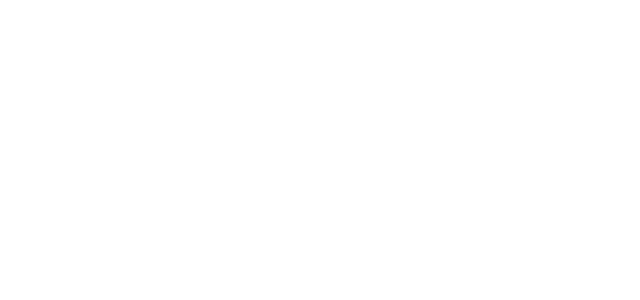
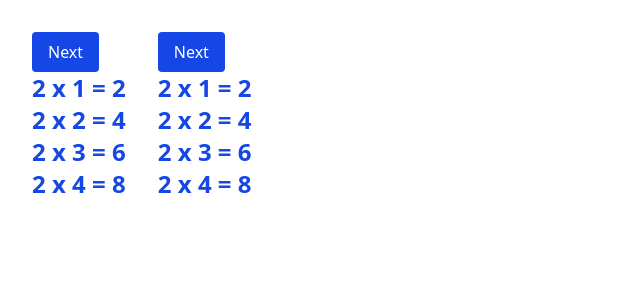
Before and after one commit to sp3cia1/devslane-ecommerce, a React (Vite) app: page / in a window 1280 px wide. Shown: the top 300 px of the page, without its empty margins (0-640 px from the left). Built offline with nearby package versions, Linux system fonts and the light colour scheme.

Commit message:
completed assignment 55.1

```diff
--- a/src/App.jsx
+++ b/src/App.jsx
@@ -1,8 +1,30 @@
+import Table from './components/Table'
+import { useState } from "react";
+
 function App() {
+  const [num1, setNum1] = useState(2)
+  const [num2, setNum2] = useState(2)
+
+  function increaseNum1(){
+    setNum1(num1 + 1)
+  }
+
+  function increaseNum2(){
+    setNum2(num2+ 1)
+  }
+
   return (
-    <>
+    <div className="p-8 flex gap-8">
+       <div>
+         <button className="rounded bg-blue-700 px-4 py-2 text-white " onClick={increaseNum1}>Next</button>
+        <Table num={num1}/>
+      </div>
 
-    </>
+      <div>
+        <button className="rounded bg-blue-700 px-4 py-2 text-white " onClick={increaseNum2}>Next</button>
+        <Table num={num2}/>
+      </div>
+    </div>
   );
 }
 
--- /dev/null
+++ b/src/components/Table.jsx
@@ -0,0 +1,9 @@
+export default function Table(props) {
+  const {num} = props
+  const multipliers = [1,2,3,4]
+  return(
+    <div className="text-blue-700 text-2xl font-bold">
+      {multipliers.map((n) => <p>{num} x {n} = {num * n}</p>)}
+    </div>
+  )
+}
```
